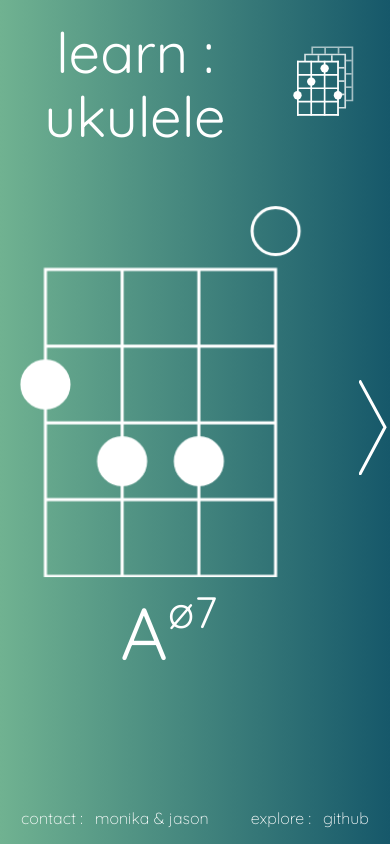
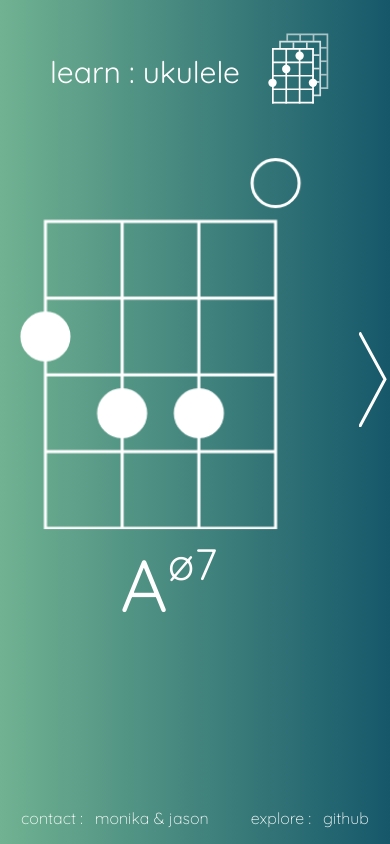
Before and after one commit to jdobrowner/learn-ukulele, a website: page index.html in a window 390 px wide. Drawn offline with nearby package versions, Linux system fonts and the light colour scheme; no server answers.

Commit message:
header made responsive

```diff
--- a/style.css
+++ b/style.css
@@ -293,9 +293,32 @@ table {
 	}
 }
 
-@media screen and (max-height: 770px) {
+@media screen and (max-width: 560px) {
 	.title {
-		margin: 5px;
-		padding-left: 10px;
+		font-size: 40px;
+		text-align: left;
 	}
 }
+
+@media screen and (max-width: 420px) {
+	header {
+		height: 120px;
+	}
+	.title {
+		font-size: 30px;
+		padding-right: 0;
+	}
+	.chord-icon {
+		margin: 0;
+	}
+	.chord-menu {
+		zoom: 0.7;
+    -moz-transform: scale(0.7);
+	}
+}
+
+@media screen and (max-width: 340px) {
+	.title {
+		font-size: 27px;
+	}
+}
```
